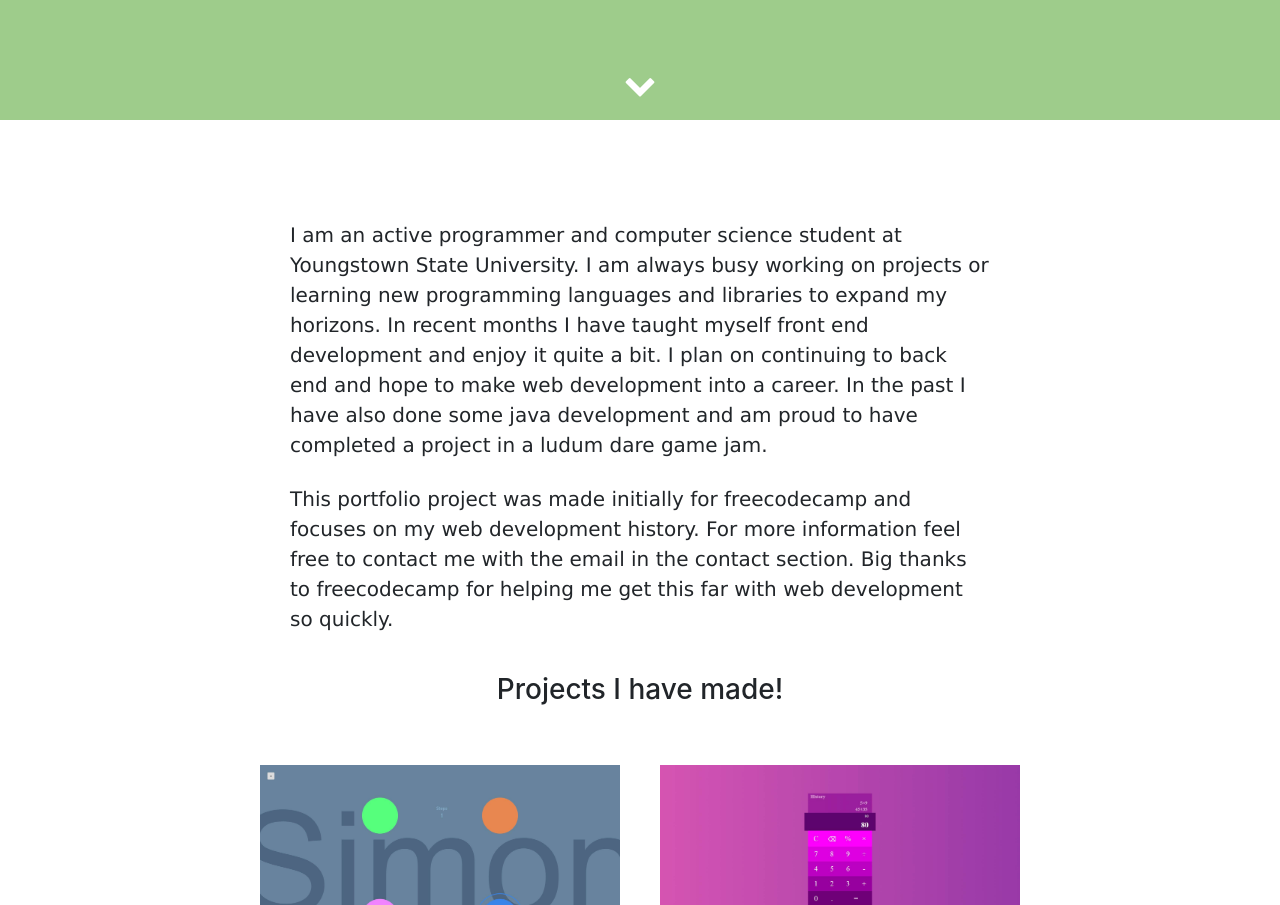
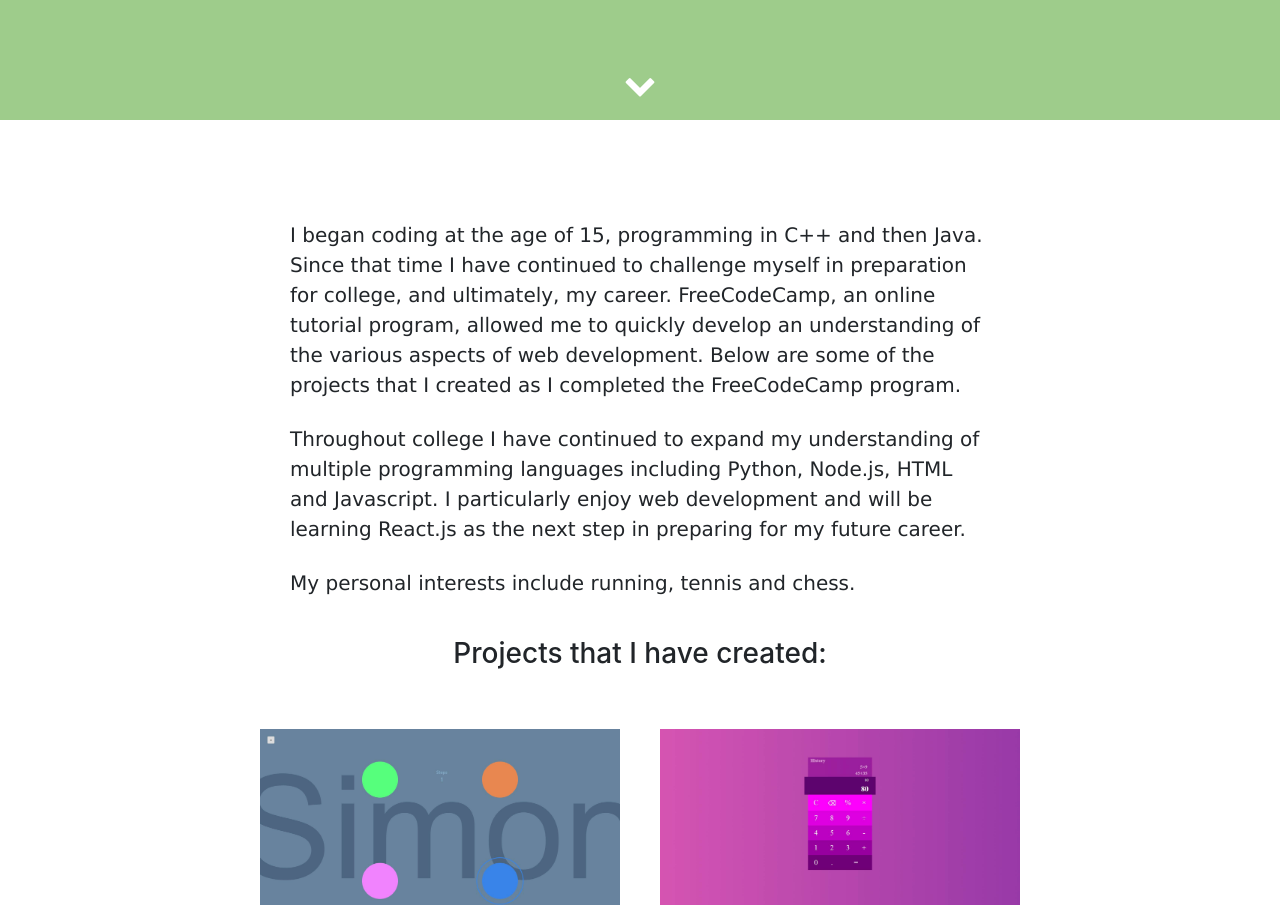
Before and after one commit to Be3N2/Portfolio, a website: page public/index.html in a window 1280 px wide. Shown: the part 480-1385 px from the top of the page. Drawn offline with nearby package versions, Linux system fonts and the light colour scheme.

Commit message:
Update text

```diff
--- a/package.json
+++ b/package.json
@@ -5,9 +5,6 @@
   "main": "index.js",
   "dependencies": {
     "express": "^4.16.2"
-  },
-  "devDependencies": {
-    "pm2": "^2.7.2"
   },
   "scripts": {
     "restart": "pm2 startOrRestart ecosystem.config.js",
--- a/public/index.html
+++ b/public/index.html
@@ -41,10 +41,14 @@
   </header>
 
   <div class="projects" id="projects">
-    <p style="padding-top: 100px;">I am an active programmer and computer science student at Youngstown State University. I am always busy working on projects or learning new programming languages and libraries to expand my horizons. In recent months I have taught myself front end development and enjoy it quite a bit. I plan on continuing to back end and hope to make web development into a career. In the past I have also done some java development and am proud to have completed a project in a ludum dare game jam.</p>
+    <p style="padding-top: 100px;">I began coding at the age of 15, programming in C++ and then Java. Since that time I have continued to challenge myself in preparation for college, and ultimately, my career. FreeCodeCamp, an online tutorial program, allowed me to quickly develop an understanding of the various aspects of web development. Below are some of the projects that I created as I completed the FreeCodeCamp program.</p>
     <br>
-    <p>This portfolio project was made initially for freecodecamp and focuses on my web development history. For more information feel free to contact me with the email in the contact section. Big thanks to freecodecamp for helping me get this far with web development so quickly. </p>
-    <h3>Projects I have made!</h3>
+    <p>Throughout college I have continued to expand my understanding of multiple programming languages including Python, Node.js, HTML and Javascript. I particularly enjoy web development and will be learning React.js as the next step in preparing for my future career. </p>
+    <br>
+    <p>
+      My personal interests include running, tennis and chess.
+    </p>
+    <h3>Projects that I have created: </h3>
 
     <div class="imageTable">
       <div class="row imageRow">
@@ -68,7 +72,7 @@
 
   <footer class="contact" id="contact">
     <h3 style="padding-top: 50px;">Other places you can find me</h3>
-    <div class"row">
+    <div>
 
       <a href="https://github.com/Be3N2" target="_blank"><i class="fa fa-github fa-4x fa-inverse" title="github"></i></a>
       <a href="https://www.freecodecamp.org/be3n2" class="symbols"><i class="fa fa-free-code-camp fa-4x fa-inverse" title="freecodecamp" id="freecodecamp"></i></a>
```
